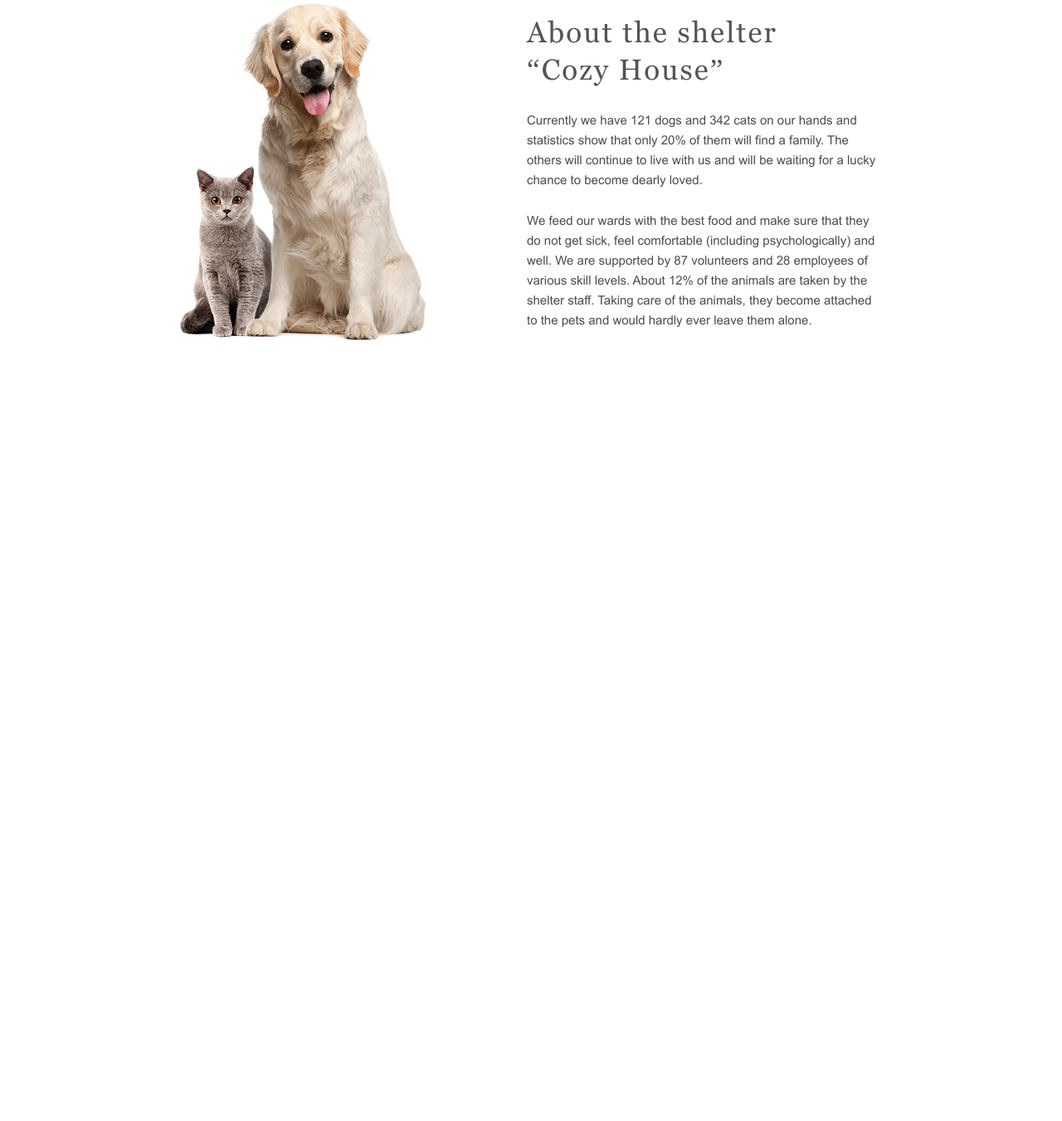
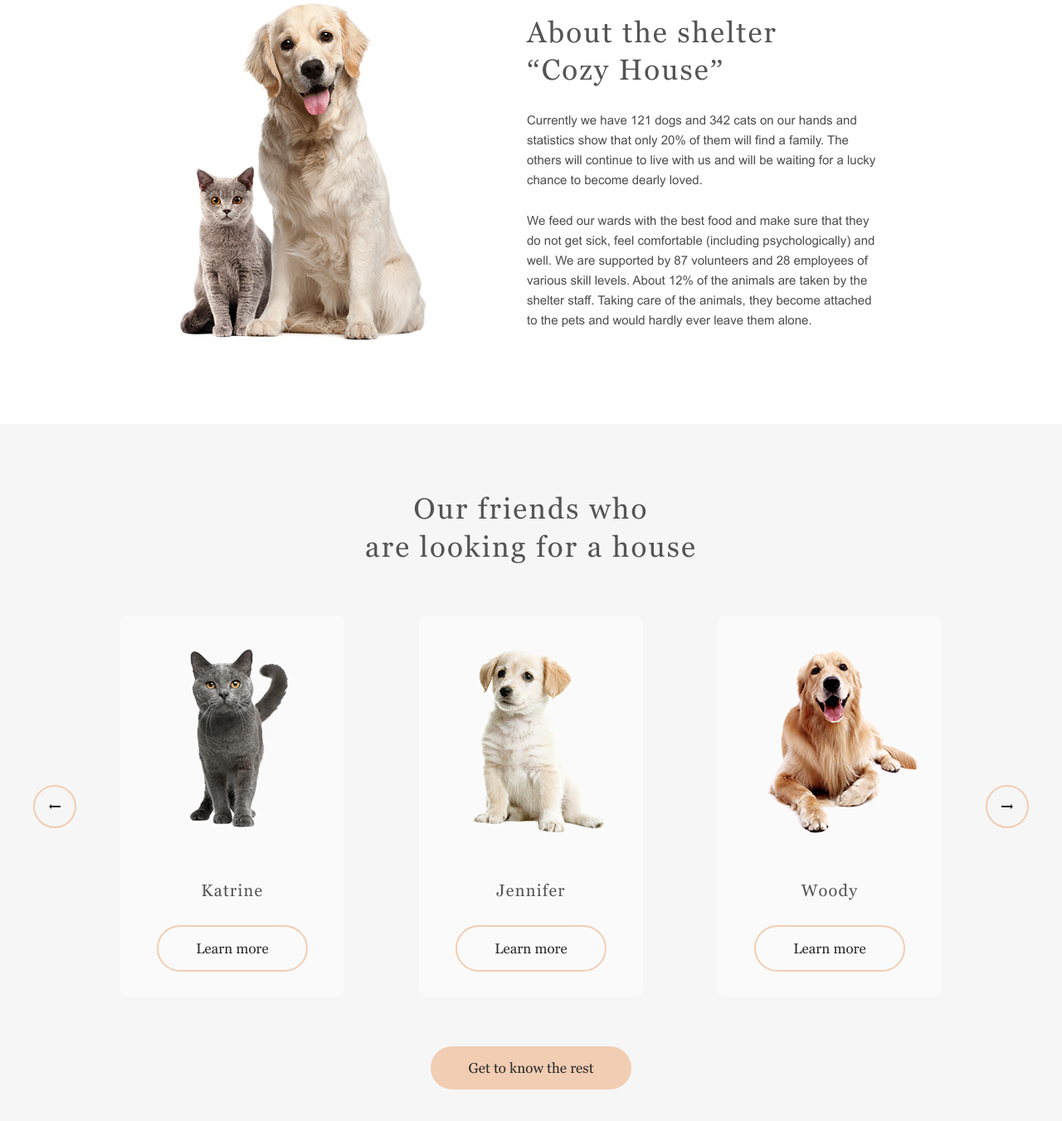
Before and after one commit to foxtrotkilomike/Pet-haven, a website: page shelter/index.html in a window 1280 px wide. Shown: the part 985-2336 px from the top of the page at 83% size. Before the commit the page ends 1496 px from the top, so only its background shows below. Drawn offline with Linux system fonts and the light colour scheme.

Commit message:
feat: implement 'our friends' block

```diff
--- a/shelter/index.html
+++ b/shelter/index.html
@@ -81,7 +81,54 @@
         </div>
       </section>
 
-      <section class="pets" id="pets"></section>
+      <section class="pets" id="pets">
+        <div class="_container">
+          <div class="pets__container">
+            <h2 class="pets__heading h2">Our friends who<br>are looking for a house</h2>
+            <div class="pets__slider">
+              <div class="button-container">
+                <a class="button button--border button--border--round" href="#">
+                  <svg width="14" height="6" viewBox="0 0 14 6" fill="none" xmlns="http://www.w3.org/2000/svg">
+                    <path d="M14 2V4H3V6L0 3L3 0V2H14Z" fill="#292929" />
+                  </svg></a>
+              </div>
+              <div class="silder__container">
+                <div class="pet-card">
+                  <img src="assets/images/pets-katrine.png" alt="A gray british breed cat Katrine">
+                  <h3 class="pet-name">Katrine</h3>
+                  <div class="button-container">
+                    <a class="button button--border" href="#">Learn more</a>
+                  </div>
+                </div>
+                <div class="pet-card">
+                  <img src="assets/images/pets-jennifer.png" alt="A labrador puppy Jennifer">
+                  <h3 class="pet-name">Jennifer</h3>
+                  <div class="button-container">
+                    <a class="button button--border" href="#">Learn more</a>
+                  </div>
+                </div>
+                <div class="pet-card">
+                  <img src="assets/images/pets-woody.png" alt="A sand-colored smiling dog Woody">
+                  <h3 class="pet-name">Woody</h3>
+                  <div class="button-container">
+                    <a class="button button--border" href="#">Learn more</a>
+                  </div>
+                </div>
+              </div>
+              <div class="button-container">
+                <a class="button button--border button--border--round" href="#">
+                  <svg width="14" height="6" viewBox="0 0 14 6" fill="none" xmlns="http://www.w3.org/2000/svg">
+                    <path d="M0 4V2L11 2V0L14 3L11 6V4L0 4Z" fill="#292929" />
+                  </svg>
+                </a>
+              </div>
+            </div>
+            <div class="button-container">
+              <a class="button button--filled" href="pages/pets.html">Get to know the rest</a>
+            </div>
+          </div>
+        </div>
+      </section>
 
       <section class="help" id="help"></section>
 
--- a/shelter/styles/style.scss
+++ b/shelter/styles/style.scss
@@ -176,14 +176,12 @@ a {
   box-sizing: border-box;
   padding: 15px 45px;
   min-height: 52px;
+
   border-radius: 100px;
   color: $color-dark-3xl;
 
-  a {
-    font-size: 17px;
-    line-height: 130%;
-    color: inherit;
-  }
+  font-size: 17px;
+  line-height: 130%;
 }
 
 .button--filled {
@@ -203,7 +201,7 @@ a {
 
 .button--border {
   border: 2px solid $color-primary;
-  background-color: $color-light-xl;
+  // background-color: $color-light-xl;
   transition: background-color 0.2s ease-in;
 
   &:hover {
@@ -286,9 +284,6 @@ a {
     }
   }
 
-  &__img {
-  }
-
   &__content {
     max-width: 430px;
 
@@ -300,9 +295,65 @@ a {
   &__h2 {
     max-width: 370px;
   }
+}
 
-  &__caption {
+.pets {
+  padding: 80px 0 100px;
+  background-color: $color-light-l;
+
+  &__container {
+    display: flex;
+    flex-direction: column;
+    justify-content: space-between;
+    align-items: center;
+
+    & > *:not(:last-child) {
+      margin-bottom: 60px;
+    }
+  }
+
+  &__heading {
+    max-width: 400px;
+    text-align: center;
+  }
+
+  &__slider {
+    display: flex;
+    justify-content: space-between;
+    align-items: center;
+    width: 100%;
+    gap: 25px;
   }
 }
 
+.silder__container {
+  display: flex;
+  justify-content: space-between;
+  align-items: center;
+  width: 100%;
+  max-width: 990px;
+}
+
+.pet-card {
+  display: flex;
+  flex-direction: column;
+  justify-content: space-between;
+  align-items: center;
+  background-color: $color-light-s;
+  border-radius: 9px;
+
+  & > * {
+    margin-bottom: 30px;
+  }
+}
+.pet-name {
+  font-family: "Georgia";
+  font-style: normal;
+  font-weight: 400;
+  font-size: 20px;
+  line-height: 23px;
+  letter-spacing: 0.06em;
+  color: $color-dark-l;
+}
+
 // sass --watch shelter/styles/style.scss shelter/styles/style.css
```
Also changed, not shown: shelter/styles/style.css, 1 other file.
